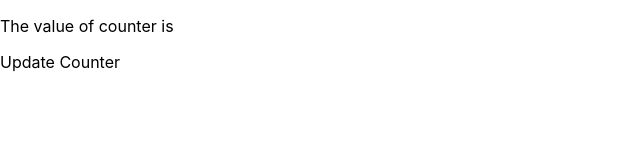
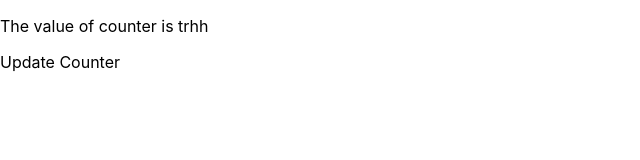
Before and after one commit to SyedFaixan/firstapp, a React (Create React App) app: page / in a window 1280 px wide. Shown: the top 160 px of the page, without its empty margins (0-640 px from the left). Built offline with nearby package versions, Linux system fonts and the light colour scheme.

Commit message:
changed app.js

```diff
--- a/src/App.js
+++ b/src/App.js
@@ -4,7 +4,7 @@ import './App.css';
 function App() {
   return (
     <div>
-    <p>The value of counter is </p>
+    <p>The value of counter is trhh </p>
       <p>Update Counter</p>
     </div>
 
```
